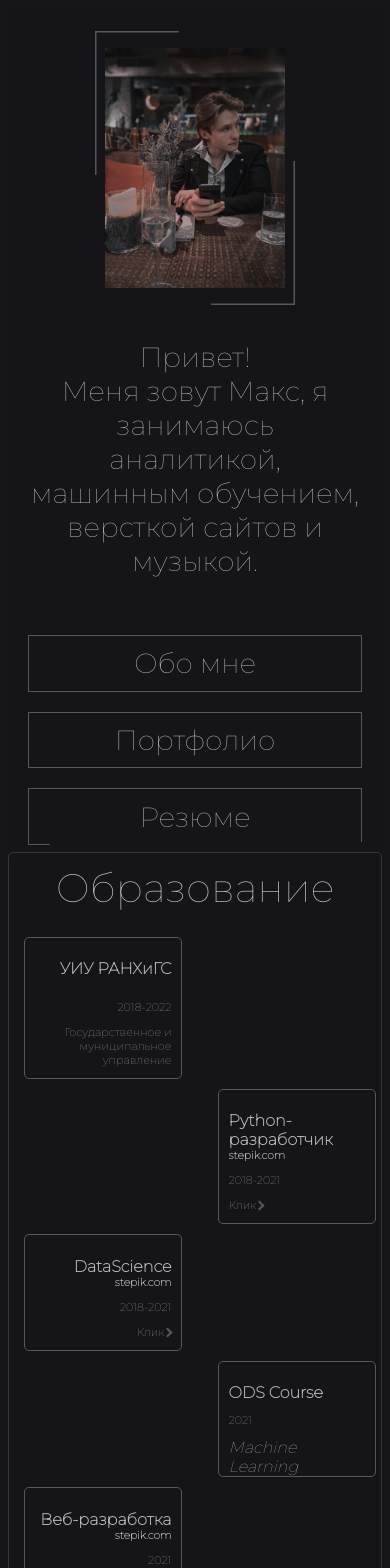
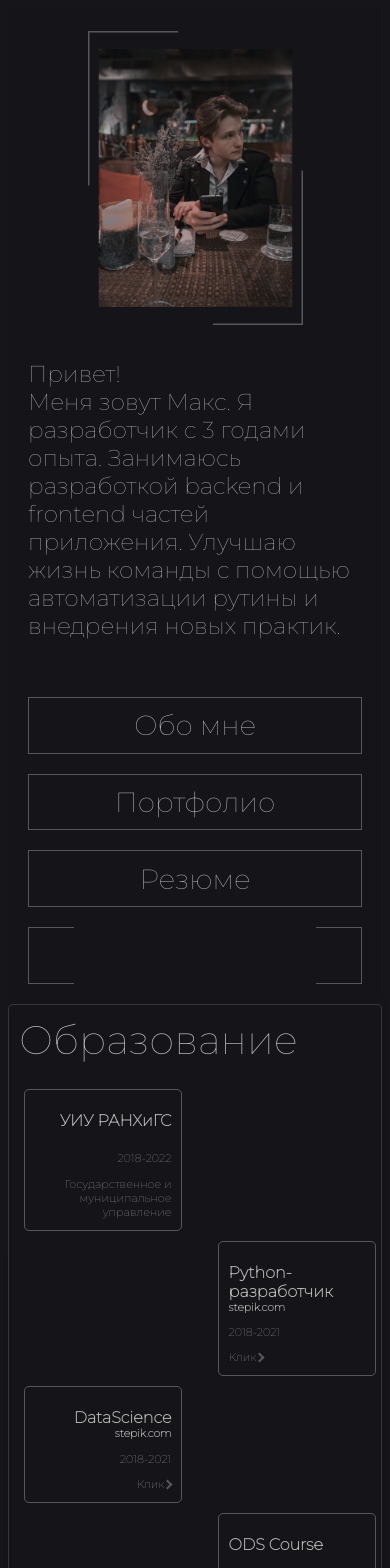
Before and after one commit to Maximillllian/black-lotos-cv, a Vue app: page / in a window 390 px wide. Shown: the top 1568 px of the page. Built offline with nearby package versions, Linux system fonts and the light colour scheme.

Commit message:
Восстановлены анимации кнопочек, немного поменял текст

```diff
--- a/src/App.vue
+++ b/src/App.vue
@@ -1,7 +1,7 @@
 <template>
     <about-me />
     <main
-        class="in-shadow border-out"
+        class="in-shadow"
         id="ОбоМне"
     >
         <aside>
@@ -222,13 +222,13 @@
                 href="https://www.instagram.com/black_voro/"
                 class="in-darkness"
             >
-                <insta-svg id="insta" />
+                <img src="./components/svg/instagram.svg" id="insta" />
             </a>
             <a
                 href="https://vk.com/maximillllian"
                 class="in-darkness"
             >
-                <vk-svg id="vk" />
+                <img src="./components/svg/vk.svg" id="vk" />
             </a>
         </div>
         <img
@@ -238,26 +238,10 @@
         />
     </footer>
 
-    <svg id="svg_noise">
-        <filter id="filter_noise">
-            <feTurbulence
-                type="turbulence"
-                baseFrequency="0 0"
-                numOctaves="1"
-                result="warp"
-            />
-            <feDisplacementMap
-                scale="60"
-                in="sourceGraphic"
-            />
-            <!-- in="warp" -->
-        </filter>
-    </svg>
+
 </template>
 
 <script setup>
-import InstaSvg from './components/svg/instagram.svg';
-import VkSvg from './components/svg/vk.svg';
 import AvatarContainer from './components/AvatarContainer.vue';
 import AboutMe from './components/AboutMe.vue';
 </script>
--- a/src/components/AboutMe.vue
+++ b/src/components/AboutMe.vue
@@ -14,37 +14,34 @@
                 <div class="description">
                     <h2>
                         Привет! <br />
-                        Меня зовут Макс, я занимаюсь аналитикой, машинным обучением, версткой сайтов и музыкой.
+                        Меня зовут Макс. Я разработчик с 3 годами опыта. Занимаюсь разработкой backend и frontend частей приложения. Улучшаю жизнь команды с помощью автоматизации рутины и внедрения новых практик.
                     </h2>
                     <nav>
-                        <v-button
+                        <link-button
                             id="about-button"
                             class="in-darkness"
+                            href="#ОбоМне"
                         >
-                            <a href="#ОбоМне"> Обо мне </a>
-                        </v-button>
+                            Обо мне
+                        </link-button>
 
-                        <v-button
+                        <link-button
                             id="portfolio-button"
                             class="in-darkness"
                         >
-                            <a href=""> Портфолио </a>
-                        </v-button>
+                            Портфолио
+                        </link-button>
 
-                        <v-button class="in-darkness">
-                            <a
-                                href=""
-                                id="resume-button"
-                            >
-                                Резюме
-                            </a>
-                        </v-button>
-                        <v-button
+                        <link-button class="in-darkness" id="resume-button">
+                            Резюме
+                        </link-button>
+                        <link-button
                             id="dont-click-button"
-                            class="fade-in last noise_button"
+                            animation="fade-in"
+                            class="last noise_button"
                         >
-                            <a class="">Не кликай!</a>
-                        </v-button>
+                            Не кликай!
+                        </link-button>
                     </nav>
                 </div>
             </div>
@@ -61,12 +58,12 @@
 
 <script setup>
 import AvatarContainer from './AvatarContainer.vue';
-import VButton from './ui/VButton.vue';
+import LinkButton from './ui/LinkButton.vue';
 </script>
 
 <style scoped>
 h2 {
-    font-size: var(--text-xxxl);
+    font-size: var(--text-xxl);
     font-weight: normal;
 }
 
@@ -128,7 +125,7 @@ h2 {
 
 @media screen and (max-width: 1199.98px) {
     h2 {
-        font-size: var(--text-xxl);
+        font-size: var(--text-xl);
     }
 
     #banner .wrapper {
@@ -145,7 +142,7 @@ h2 {
 
 @media screen and (max-width: 991.98px) {
     h2 {
-        font-size: var(--text-xl);
+        font-size: var(--text-lg);
     }
 }
 
--- a/src/components/AvatarContainer.vue
+++ b/src/components/AvatarContainer.vue
@@ -54,8 +54,8 @@ image {
 
 .slide-ava{
     display: flex;
-    width: 210px;
-    height: 280px;
+    width: 300px;
+    height: 400px;
     /* border: 1px solid var(--color-secondary); */
     padding: 3px 5px;
     margin: auto;
@@ -112,10 +112,10 @@ svg line{
     z-index: 10;
 }
 
-@media (min-width: 767.98px){
-    .slide-ava{
-        width: 300px;
-        height: 400px;
+@media screen and (max-width: 575.98px) {
+    .ava  {
+        max-width: 225px;
+        height: 300px;
     }
 }
 </style>
--- /dev/null
+++ b/src/components/ui/LinkButton.vue
@@ -0,0 +1,138 @@
+<template>
+    <a :href="href" class="button" :class="{ 'fade-in': isFadeIn }">
+        <slot />
+    </a>
+</template>
+
+<script setup>
+import { computed, unref } from "vue";
+
+const props = defineProps({
+    href: {
+        type: String,
+        required: true,
+    },
+    animation: {
+        type: String,
+        required: false,
+        default: 'default',
+        validation: value => ['default', 'fade-in'].includes(value),
+    },
+});
+
+const isFadeIn = computed(() => unref(props.animation) === 'fade-in');
+</script>
+
+<style>
+
+</style>
+
+<style scoped>
+.button {
+    position: relative;
+    min-width: 200px;
+    color: inherit;
+    background-color: inherit;
+    border: 1px solid var(--color-secondary);
+    padding: var(--space-xxs) 0;
+    cursor: pointer;
+    display: flex;
+    align-items: center;
+    justify-content: center;
+    font-size: var(--text-xl);
+    font-weight: normal;
+}
+
+.button * {
+    z-index: 100;
+}
+
+.button::after, .button::before{
+    content: "";
+    position: absolute;
+    display: flex;
+    justify-content: center;
+    align-items: center;
+    background-color: var(--color-bg);
+    z-index: -1;
+    transition: all .7s;
+}
+
+.button::after{
+    width: 110%;
+    height: 60%;
+}
+
+.button::before{
+    width: 80%;
+    height: calc(100% + var(--space-xxs));
+}
+
+/* Анимация границ кнопки */
+
+.button {
+    transition: .5s ease-out;
+}
+
+.button:not(.fade-in)::after, .button:not(.fade-in)::before{
+    transition: .5s ease-out;
+}
+
+.button:not(.fade-in):hover::after{
+    height: 0;
+}
+
+.button:not(.fade-in):hover::before{
+    width: 0;
+}
+
+/* Анимация появляющегося текста на кнопке. Это обычная анимация появления
+границ у кнопки, только текст по z-index находится под кнопкой. Плюс пропадают границы */
+
+.fade-in {
+    z-index: 1;
+    transition: all .6s ease-out;
+}
+
+.fade-in:before {
+    z-index: 1;
+    animation: fade-in-infinity 3s cubic-bezier(0.625, 0.145, 0.375, 0.755) infinite alternate;
+}
+
+.fade-in:after {
+    height: 0;
+}
+
+
+
+.fade-in *{
+    z-index: 0;
+    opacity: 0;
+    transition: all .6s ease-out;
+}
+
+.fade-in:hover *{
+    opacity: 1;
+}
+
+@media (min-width: 575.98px){
+    .fade-in *{
+        opacity: 1;
+    }
+}
+
+@media (min-width: 767.98px) {
+}
+
+@media (min-width: 1199.98px){
+}
+
+@keyframes fade-in-infinity {
+    0%, 20% {
+        width: 80%;
+    }
+    80%, 100% {
+        width: 0;
+    }
+}
+</style>
--- a/src/components/ui/VButton.vue
+++ /dev/null
@@ -1,78 +0,0 @@
-<template>
-    <button>
-        <slot />
-    </button>
-</template>
-
-<script setup>
-
-</script>
-
-<style scoped>
-button {
-    position: relative;
-    min-width: 200px;
-    color: inherit;
-    background-color: inherit;
-    border: 1px solid var(--color-secondary);
-    padding: var(--space-xxs) 0;
-    cursor: pointer;
-    display: flex;
-    align-items: center;
-    justify-content: center;
-    font-size: var(--text-xl);
-    font-weight: normal;
-}
-
-button * {
-    z-index: 100;
-}
-
-button::after, button::before{
-    content: "";
-    position: absolute;
-    display: flex;
-    justify-content: center;
-    align-items: center;
-    background-color: var(--color-bg);
-    z-index: -1;
-    transition: all .7s;
-}
-
-button::after{
-    width: 110%;
-    height: 60%;
-}
-
-button::before{
-    width: 80%;
-    height: calc(100% + var(--space-xxs));
-}
-
-/* Анимация границ кнопки */
-
-button{
-    transition: .5s ease-out;
-}
-
-button::after, button::before{
-    transition: .5s ease-out;
-}
-
-button:hover::after{
-    width: 0;
-}
-
-button:hover::before{
-    height: 0;
-}
-
-@media (min-width: 575.98px){
-}
-
-@media (min-width: 767.98px) {
-}
-
-@media (min-width: 1199.98px){
-}
-</style>
--- a/src/css/animations.css
+++ b/src/css/animations.css
@@ -28,53 +28,6 @@
 }
 
 
-
-
-/* Анимация появляющегося текста на кнопке. Это обычная анимация появления
-границ у кнопки, только текст по z-index находится под кнопкой. Плюс пропадают границы */
-
-.fade-in{
-    z-index: 1;
-    transition: all .6s ease-out;
-}
-
-.fade-in *{
-    z-index: 0;
-    opacity: 0;
-    transition: all .6s ease-out;
-}
-
-.fade-in:hover {
-    border: 1px solid var(--color-bg);
-}
-
-.fade-in:hover *{
-    opacity: 1;
-}
-
-/* Анимация границ main */
-
-main::after, main::before{
-    transition: 1s ease-in;
-}
-
-main{
-    /* transition: all 1s ease-in; */
-}
-
-main:hover{
-    /* border: 2px solid var(--color-bg); */
-}
-
-main:hover::after{
-    width: 0%;
-    height: 0%;
-}
-
-main:hover::before{
-    width: 0%;
-    height: 0%;
-}
 
 /* Анимация затухания границ */
 
--- a/src/css/style.css
+++ b/src/css/style.css
@@ -47,11 +47,11 @@ a{
     text-decoration: none;
 }
 
-button{
+button {
     color: inherit;
     background-color: inherit;
-    border: 1px solid var(--color-secondary);
-    padding: var(--space-sm);
+    /* border: 1px solid var(--color-secondary); */
+    /* padding: var(--space-sm); */
     cursor: pointer;
 
     display: flex;
@@ -171,7 +171,6 @@ svg line{
 
 .first-view{
     background-color: var(--color-bg);
-    height: 100vh;
 }
 
 .slide-description{
@@ -434,10 +433,6 @@ footer img.hero {
         border: none;
     }
 
-    section h2 {
-        text-align: center;
-    }
-
     .timeline {
         margin: 5px;
         width: 100%;
@@ -471,9 +466,7 @@ footer img.hero {
         font-size: var(--text-sm);
     }
 
-    .fade-in *{
-        opacity: 1;
-    }
+
 }
 
 /* Media */
```
Also changed, not shown: src/components/NoiseAnimation.vue (added, +17 -0 lines).
